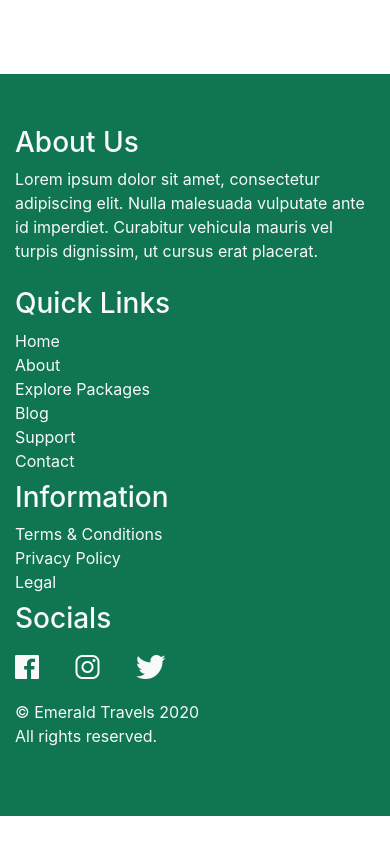
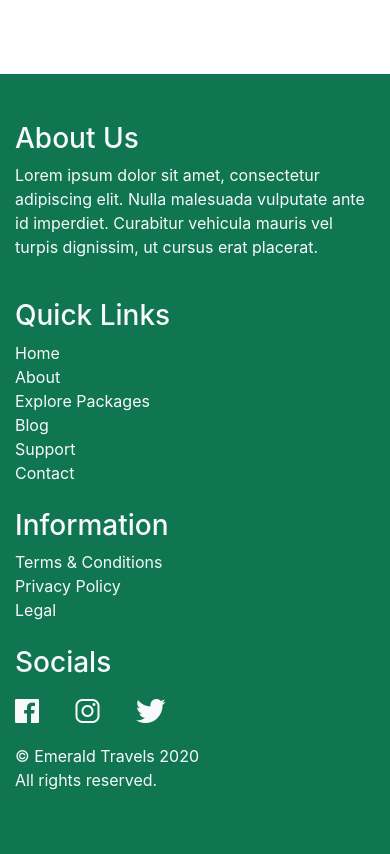
Before and after one commit to zaxwebs/emerald-travels-homepage, a website built with Parcel: page src/index.html in a window 390 px wide. Shown: the part 4000-4854 px from the top of the page. Before the commit the page ends 4816 px from the top, so only its background shows below. Built offline with nearby package versions, Linux system fonts and the light colour scheme.

Commit message:
Some mobile changes

```diff
--- a/src/index.html
+++ b/src/index.html
@@ -218,7 +218,7 @@
 		<footer class="bg-primary text-light py-5">
 			<div class="container">
 				<div class="row">
-					<div class="col-md-3 py-1">
+					<div class="col-md-3 pb-4">
 						<h3>About Us</h3>
 						<p>
 							Lorem ipsum dolor sit amet, consectetur adipiscing elit. Nulla
@@ -226,7 +226,7 @@
 							vel turpis dignissim, ut cursus erat placerat.
 						</p>
 					</div>
-					<div class="col-md-3 py-1">
+					<div class="col-md-3 pb-4">
 						<h3>Quick Links</h3>
 						<a class="text-light" href="/#home-cover">Home</a><br />
 						<a class="text-light" href="#">About</a><br />
@@ -235,13 +235,13 @@
 						<a class="text-light" href="#">Support</a><br />
 						<a class="text-light" href="#">Contact</a><br />
 					</div>
-					<div class="col-md-3 py-1">
+					<div class="col-md-3 pb-4">
 						<h3>Information</h3>
 						<a class="text-light" href="#">Terms & Conditions</a><br />
 						<a class="text-light" href="#">Privacy Policy</a><br />
 						<a class="text-light" href="#">Legal</a><br />
 					</div>
-					<div class="col-md-3 py-1">
+					<div class="col-md-3 pb-4">
 						<div class="socials">
 							<h3>Socials</h3>
 							<a class="text-light" href="#"
--- a/src/styles/main.scss
+++ b/src/styles/main.scss
@@ -52,6 +52,10 @@
 // BASE
 html {
 	scroll-behavior: smooth;
+}
+
+body {
+	overflow-x: hidden;
 }
 
 section {
```
